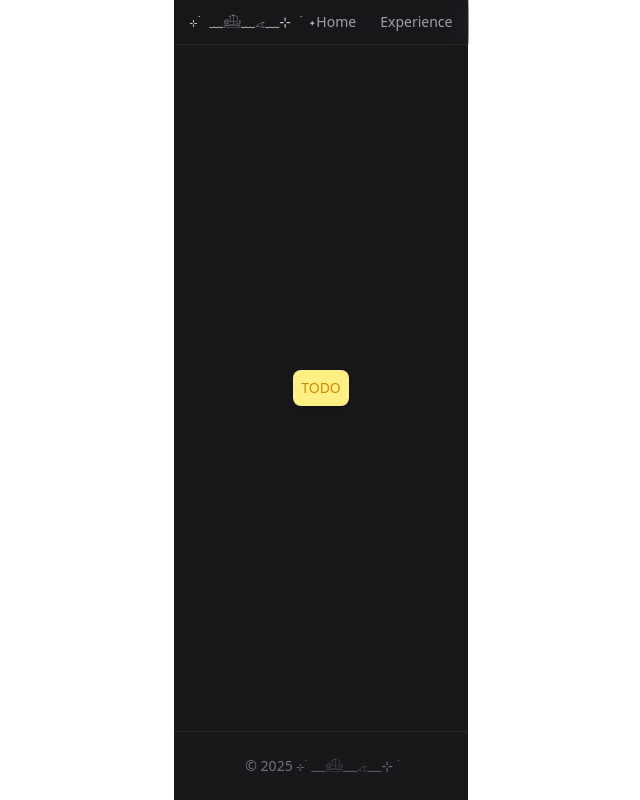
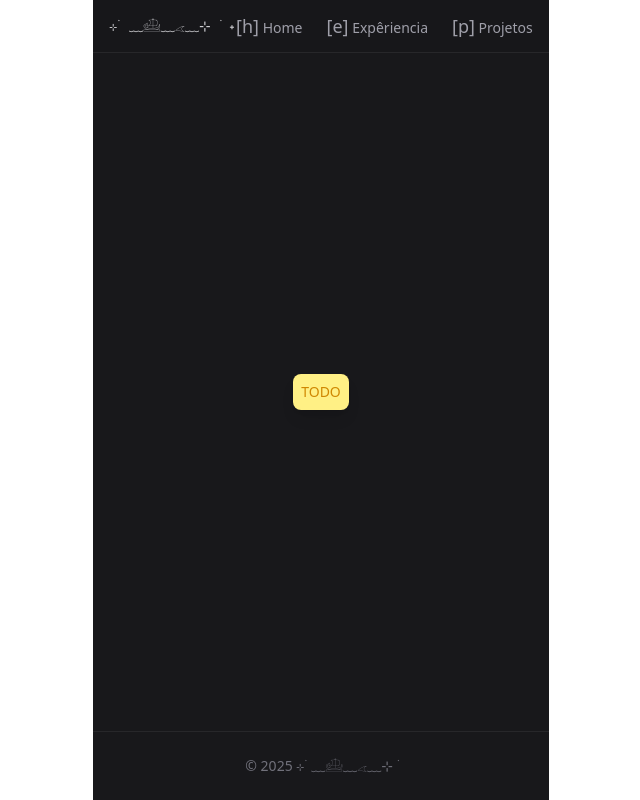
Before and after one commit to kavvata/portfolio, a React (Vite) app: page /portfolio/experience in a window 1280 px wide. Shown: the whole page, without its empty margins (319-959 px from the left). Built offline with nearby package versions, Linux system fonts and the light colour scheme; a web font is replaced by a local one.

Commit message:
feat(navbar): added menu item for side projects

```diff
--- a/src/components/Navbar.tsx
+++ b/src/components/Navbar.tsx
@@ -1,3 +1,5 @@
+import { KarenBold } from "./KarenBold";
+
 function Navbar() {
   return (
     <nav className="border-b border-zinc-800 bg-zinc-900/60 backdrop-blur sticky top-0 z-10">
@@ -11,7 +13,7 @@ function Navbar() {
               href="/portfolio/"
               className="hover:text-zinc-100 transition-colors"
             >
-              Home
+              <span className="font-kare text-lg">[h]</span> Home
             </a>
           </li>
           <li>
@@ -19,7 +21,15 @@ function Navbar() {
               href="/portfolio/experience/"
               className="hover:text-zinc-100 transition-colors"
             >
-              Experience
+              <span className="font-kare text-lg">[e]</span> Expêriencia
+            </a>
+          </li>
+          <li>
+            <a
+              href="/portfolio/experience/"
+              className="hover:text-zinc-100 transition-colors"
+            >
+              <span className="font-kare text-lg">[p]</span> Projetos
             </a>
           </li>
         </ul>
```
